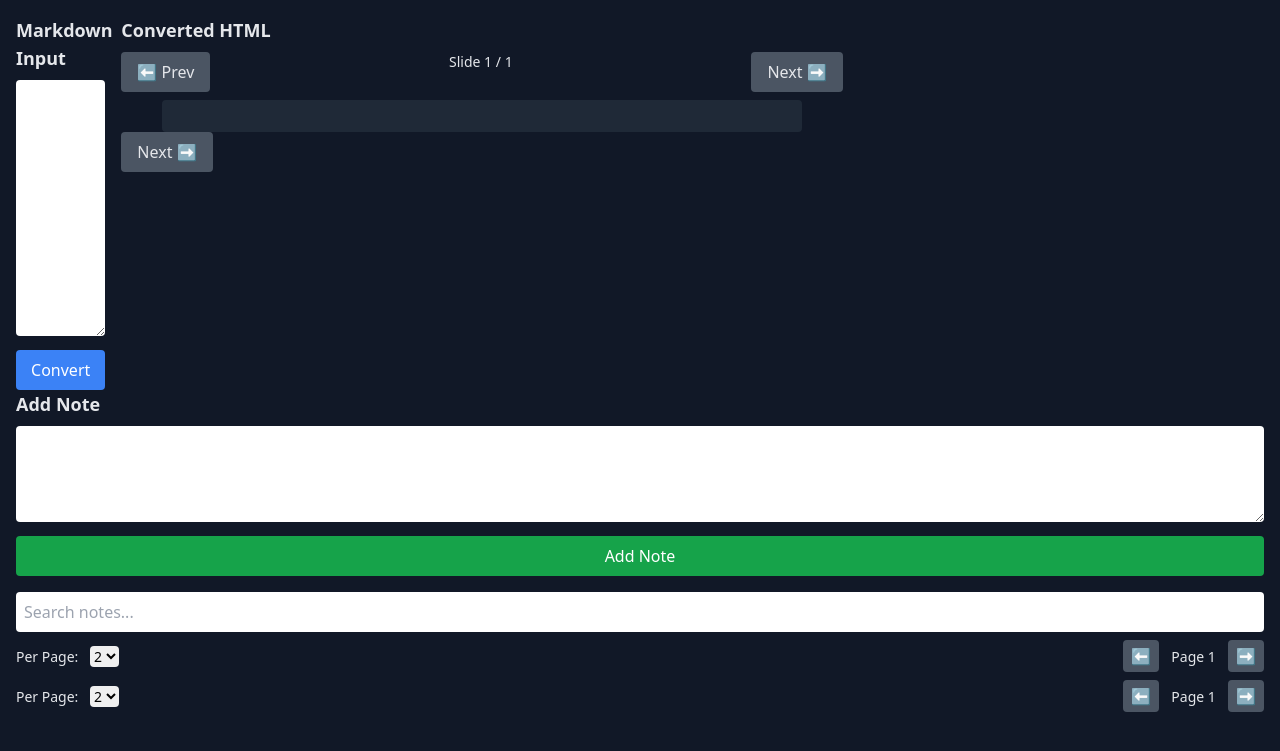
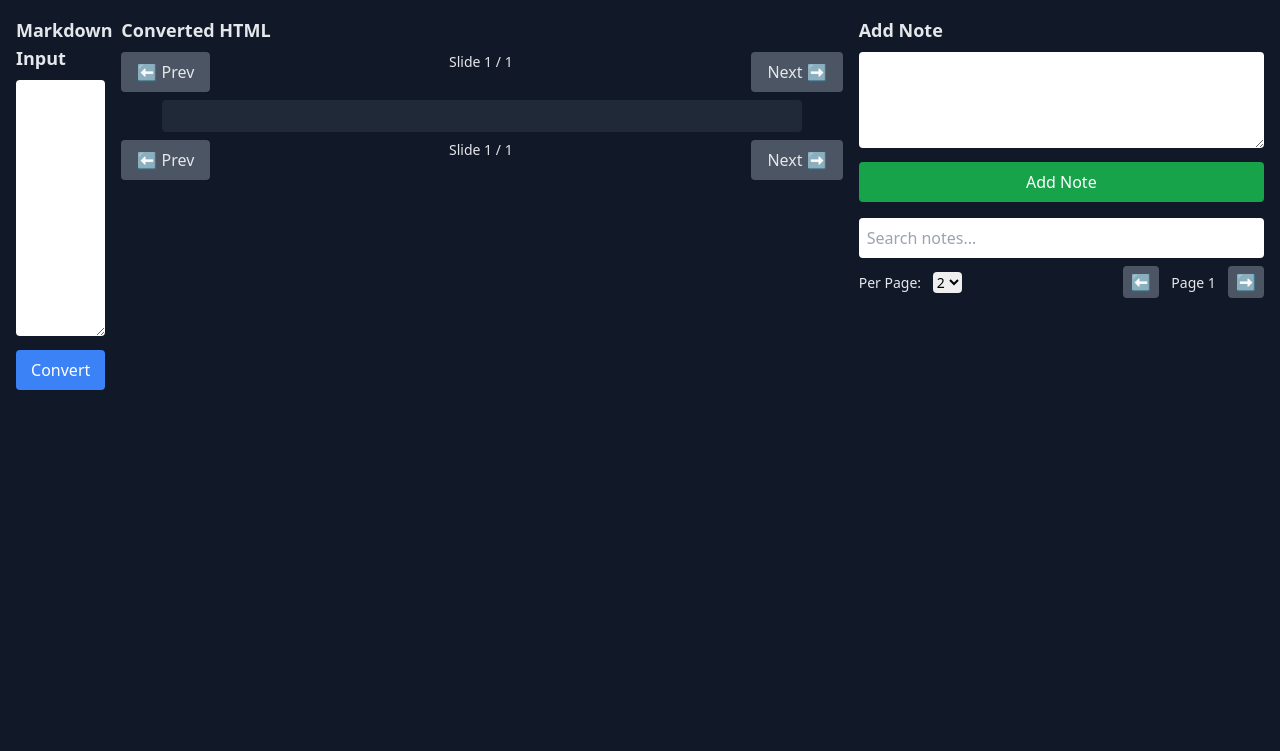
Before and after one commit to gauravsharrma/flask-notes-app, a Flask app: page / in a window 1280 px wide. Shown: the top 751 px of the page. Run offline with Flask 3, Linux system fonts and the light colour scheme; data that the repository does not hold is empty; some libraries are stand-ins or nearby versions.

Commit message:
Update index.html

```diff
--- a/templates/index.html
+++ b/templates/index.html
@@ -35,7 +35,9 @@
         <button id="nextSlideBtn" onclick="nextSlide()" class="bg-gray-600 hover:bg-gray-500 px-4 py-2 rounded">Next ➡</button>
       </div>
       <div id="markdownOutput" class="prose dark:prose-invert max-w-none bg-gray-800 p-4 rounded wrap-text mx-auto" style="max-width: 70ch;"></div>
-
+      <div class="flex justify-between mt-2">
+        <button id="prevSlideBtn" onclick="prevSlide()" class="bg-gray-600 hover:bg-gray-500 px-4 py-2 rounded">⬅ Prev</button>
+        <div class="text-sm">Slide <span id="slideNum">1</span> / <span id="slideTotal">1</span></div>
         <button id="nextSlideBtn" onclick="nextSlide()" class="bg-gray-600 hover:bg-gray-500 px-4 py-2 rounded">Next ➡</button>
       </div>
     </div>
@@ -47,21 +49,6 @@
       <button onclick="addNote()" class="w-full bg-green-600 hover:bg-green-700 text-white py-2 rounded mb-4">Add Note</button>
 
       <input type="text" id="searchInput" placeholder="Search notes..." class="w-full p-2 text-black rounded mb-2" oninput="searchNotes()">
-
-      <div class="flex justify-between items-center mb-2" style="position: relative; z-index: 1;">
-        <label class="text-sm">Per Page:
-          <select id="notesPerPage" onchange="updateNotesPerPage()" class="ml-2 text-black rounded">
-            <option value="2">2</option>
-            <option value="4">4</option>
-            <option value="6">6</option>
-          </select>
-        </label>
-        <div class="space-x-2">
-          <button id="prevNotesBtn" onclick="prevNotesPage()" class="bg-gray-600 hover:bg-gray-500 px-2 py-1 rounded">⬅</button>
-          <div class="text-sm inline-block">Page <span id="notesPage">1</span></div>
-          <button id="nextNotesBtn" onclick="nextNotesPage()" class="bg-gray-600 hover:bg-gray-500 px-2 py-1 rounded">➡</button>
-        </div>
-      </div>
 
       <div id="notesContainer" class="space-y-2"></div>
 
```
